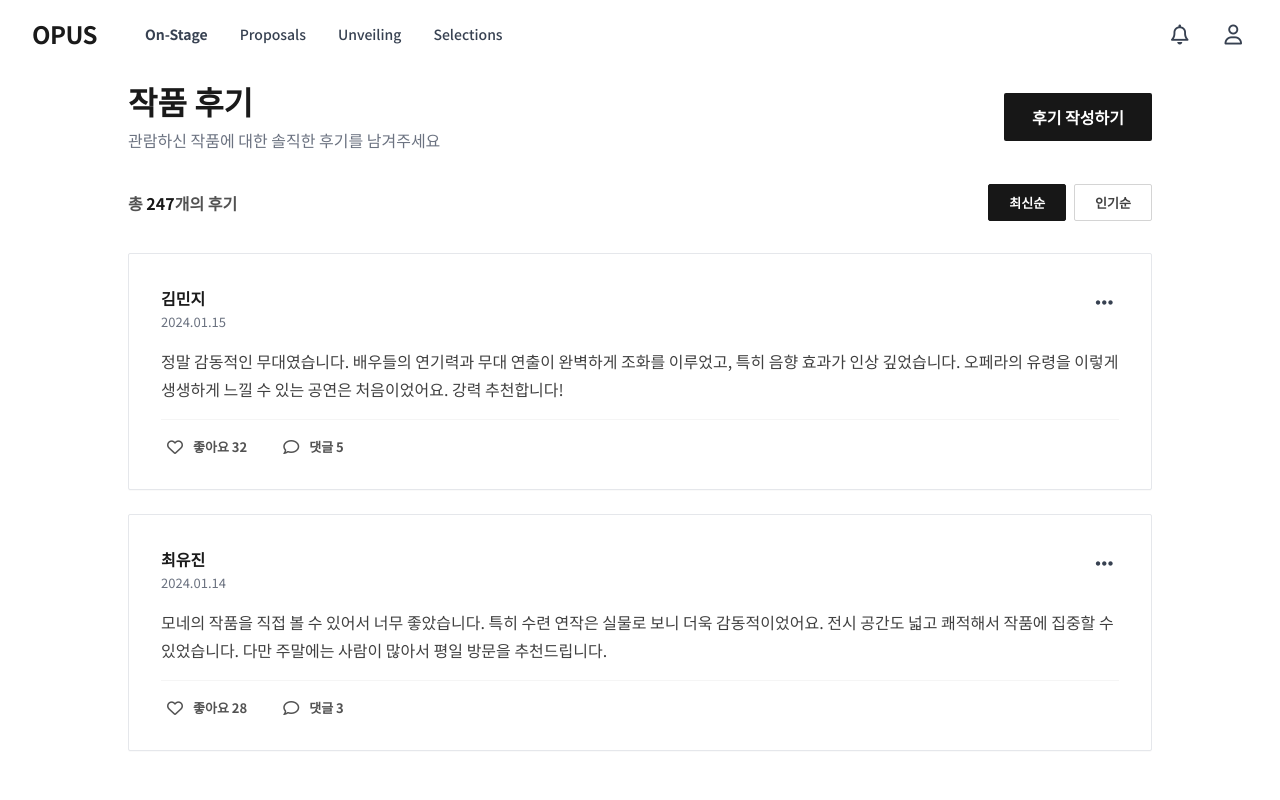
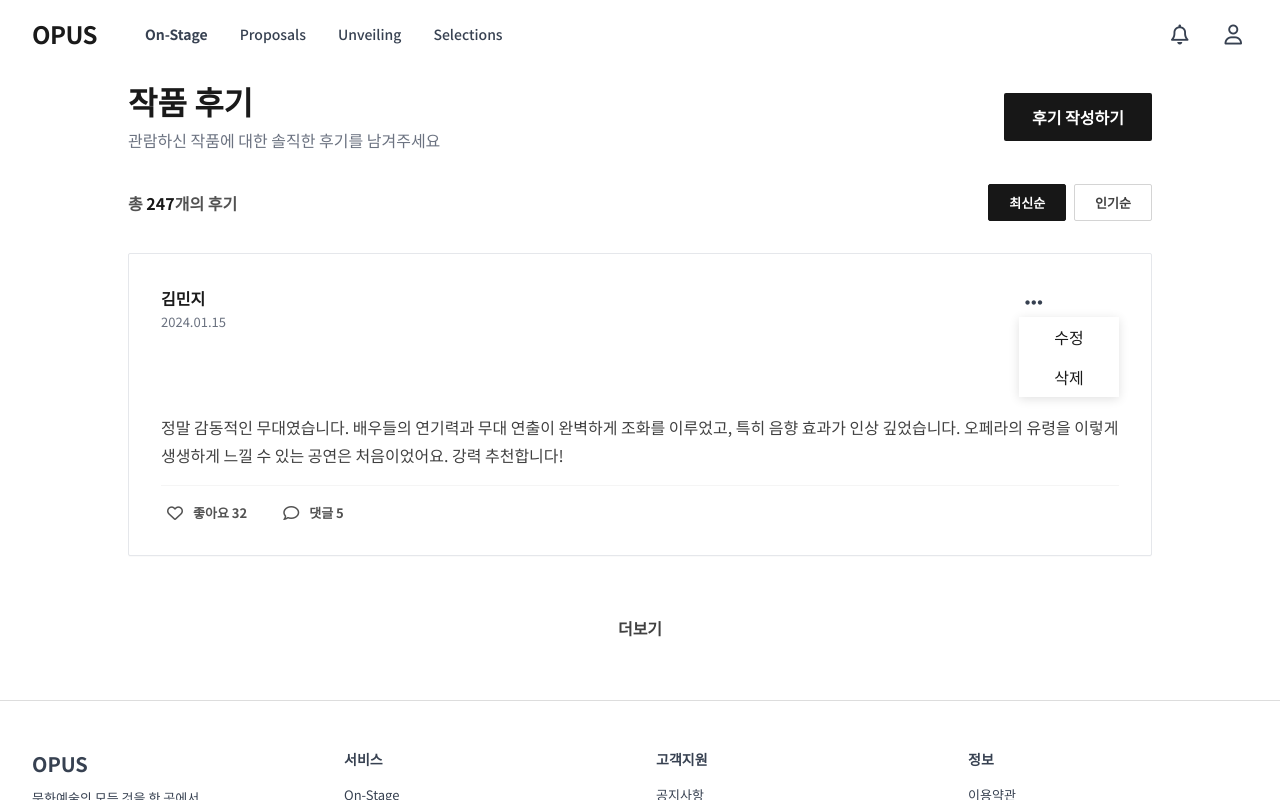
Before and after one commit to NiKangNaeKang/OPUS, a React (Vite) app in the folder opus/: page /onStage/reviews in a window 1280 px wide. Both pictures are taken after a click on the button 1104 px from the left and 301 px from the top of the page. Shown: the top 800 px of the page. Built offline with nearby package versions, Linux system fonts and the light colour scheme.

Commit message:
20260205 최보윤 후기 페이지 모달창 업로드

```diff
--- a/opus/src/css/pages/onStage/reviews.css
+++ b/opus/src/css/pages/onStage/reviews.css
@@ -526,3 +526,27 @@ input, textarea{ outline:none; }
 #review-header {
   margin-bottom: 32px;
 }
+
+.meat-container {
+  width: 100px;
+  height: 80px;
+
+  display: flex;
+  flex-direction: column;
+  justify-content: space-around;
+
+  border-radius: 3spx;
+  box-shadow: 0 2px 10px rgba(0, 0, 0, 0.12);
+}
+
+.meat-content-update, .meat-content-delete {
+  width: 100%;
+  height: 40px;
+  display: flex;
+  justify-content: center;
+  align-items: center;
+}
+
+.meat-content-update:hover, .meat-content-delete:hover {
+  background-color: #e5e5e5;
+}
--- a/opus/src/pages/onStage/Reviews.jsx
+++ b/opus/src/pages/onStage/Reviews.jsx
@@ -1,4 +1,4 @@
-import { useState } from 'react'
+import { useEffect, useRef, useState } from 'react'
 import '../../css/pages/onStage/reviews.css'
 
 export default function Reviews() {
@@ -8,15 +8,30 @@ export default function Reviews() {
   const openForm = () => setIsFormOpen(v => !v);
   const closeForm = () => setIsFormOpen(false);
 
+  const [isMeatOpen, setIsMeatOpen] = useState(false);
+  const meatBackground = useRef();
+  const meatCloseHandler = (e) => {
+    if(isMeatOpen && ! meatBackground.current.contains(e.target)) {
+      setIsMeatOpen(false);
+    }
+  };
+  useEffect(() => {
+    document.addEventListener('mousedown', meatCloseHandler);
+    return () => {
+      document.removeEventListener("mousedown", meatCloseHandler);
+    }
+  }, [isMeatOpen]);
+
+  const toggleMeatOpen = () => {
+    setIsMeatOpen(isMeatOpen => !isMeatOpen);
+  }
+
   const submitReview = () => {
     if(!writeReview.trim()) return;
 
     // 후기 작성 API
     setWriteReview("");
   }
-
-  const [isKebabOpen, setIsKebabOpen] = useState(false);
-
 
   return (
     <main className="reviews-page">
@@ -73,9 +88,29 @@ export default function Reviews() {
               </div>
             </div>
 
-            <button className="icon-btn icon-btn--muted" type="button" aria-label="더보기">
-              <i className="fa-solid fa-ellipsis" aria-hidden="true"></i>
-            </button>
+            {/* ========== meatball menu ========== */}
+            <div className='meat-wrapper' ref={meatBackground}>
+              <button className="icon-btn icon-btn--muted" type="button" aria-label="더보기" onClick={() => toggleMeatOpen()}>
+                <i className="fa-solid fa-ellipsis" aria-hidden="true"></i>
+              </button>
+
+              {/* ========== 조건부 렌더링 ========== */}
+
+              {
+                isMeatOpen &&
+                <div className={`meat-container ${isMeatOpen ? "" : "hidden"}`}
+                ref={meatBackground}
+                onClick={e => {
+                  if(e.target === meatBackground.current) {
+                    setIsMeatOpen(false);
+                  }
+                }}>
+                <div className='meat-content-update'>수정</div>
+                <div className='meat-content-delete'>삭제</div>
+
+              </div>
+              }
+            </div>
           </div>
 
           <div className="review__body">
@@ -128,61 +163,6 @@ export default function Reviews() {
             </div>
           </div>
         </article>
-
-        <article className="review-item card card--p-lg">
-          <div className="review__top">
-            <div className="user">
-              <div className="user__meta">
-                <div className="user__name">최유진</div>
-                <div className="user__date">2024.01.14</div>
-              </div>
-            </div>
-
-            <button className="icon-btn icon-btn--muted" type="button" aria-label="더보기">
-              <i className="fa-solid fa-ellipsis" aria-hidden="true"></i>
-            </button>
-          </div>
-
-          <div className="review__body">
-            <p className="text">
-              모네의 작품을 직접 볼 수 있어서 너무 좋았습니다. 특히 수련 연작은 실물로 보니 더욱 감동적이었어요.
-              전시 공간도 넓고 쾌적해서 작품에 집중할 수 있었습니다. 다만 주말에는 사람이 많아서 평일 방문을 추천드립니다.
-            </p>
-          </div>
-
-          <div className="review__actions">
-            <button className="action-btn" type="button">
-              <i className="fa-regular fa-heart" aria-hidden="true"></i>
-              <span>좋아요 28</span>
-            </button>
-
-            <button className="comment-toggle action-btn" type="button">
-              <i className="fa-regular fa-comment" aria-hidden="true"></i>
-              <span>댓글 3</span>
-            </button>
-          </div>
-
-          <div className="comments-section hidden" aria-hidden="true">
-            <div className="comment-list">
-              <div className="comment">
-                <div className="avatar avatar--sm"><span>정</span></div>
-                <div className="comment__main">
-                  <div className="comment__meta">
-                    <span className="comment__name">정다은</span>
-                    <span className="comment__date">2024.01.14</span>
-                  </div>
-                  <p className="comment__text">평일 팁 감사합니다! 다음주에 가볼게요.</p>
-                </div>
-              </div>
-            </div>
-
-            <div className="comment-input">
-              <div className="avatar avatar--sm"><span>나</span></div>
-              <input className="input input--sm" type="text" placeholder="댓글을 입력하세요" />
-              <button className="btn btn--dark btn--sm" type="button">등록</button>
-            </div>
-          </div>
-        </article>
       </section>
 
       <div className="more">
```
